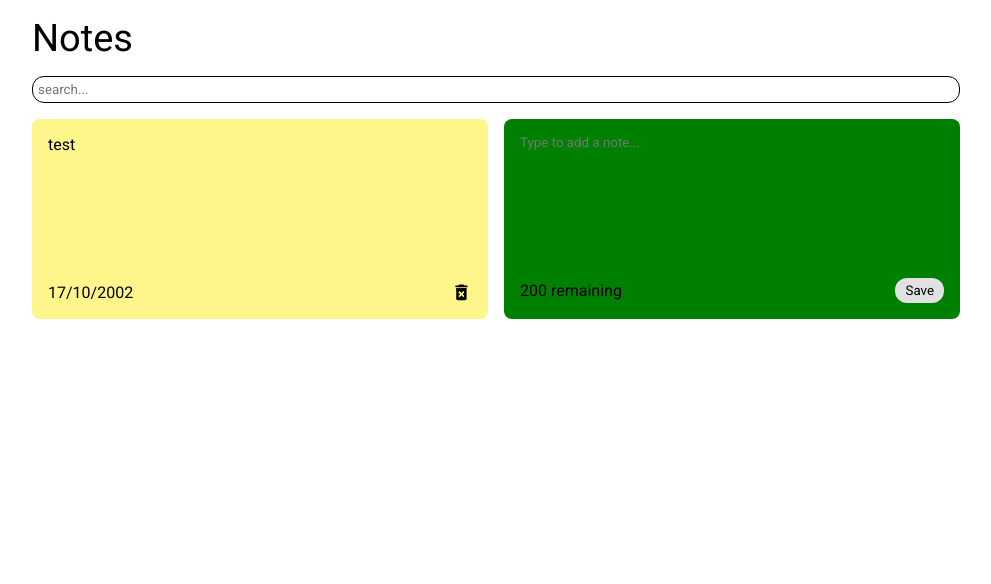
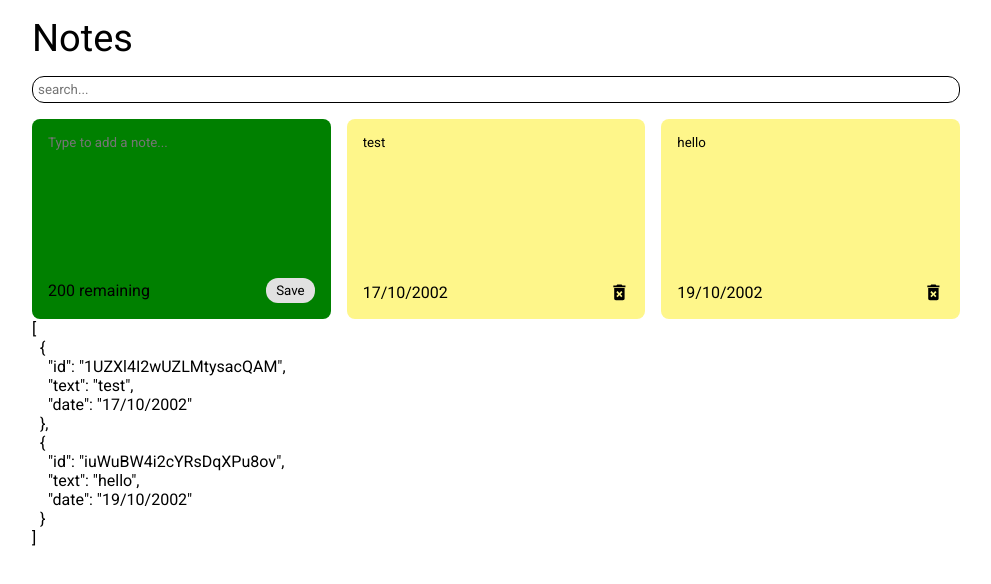
Before and after one commit to tahseenio/notes-react, a React (Create React App) app: page / in a window 1280 px wide. Shown: the top 584 px of the page, without its empty margins (144-1135 px from the left). Built offline with nearby package versions, Linux system fonts and the light colour scheme; the HTML template or start-up script is replaced by a standard one.

Commit message:
added editable notes

```diff
--- a/src/components/AddNote.tsx
+++ b/src/components/AddNote.tsx
@@ -4,15 +4,15 @@ interface Props {
   handleAddNote: Function;
 }
 
-export default function AddNote({ handleAddNote }: Props) {
-  const [noteText, setNoteText] = useState('');
+const AddNote = ({ handleAddNote }: Props) => {
+  const [noteText, setNoteText] = useState<string>('');
   const charLimit = 200;
 
-  const handleChange = (e: React.ChangeEvent<HTMLTextAreaElement>) => {
+  const handleChange = (e: React.ChangeEvent<HTMLTextAreaElement>): void => {
     setNoteText(e.target.value);
   };
 
-  const handleSaveClick = () => {
+  const handleSaveClick = (): void => {
     if (noteText.trim().length > 0) {
       handleAddNote(noteText);
       setNoteText('');
@@ -38,4 +38,6 @@ export default function AddNote({ handleAddNote }: Props) {
       </div>
     </div>
   );
-}
+};
+
+export default AddNote;
--- a/src/components/Note.tsx
+++ b/src/components/Note.tsx
@@ -1,24 +1,36 @@
-import React from 'react';
-import { MdDeleteForever } from 'react-icons/md';
-
+import React, { useState } from 'react';
+import { MdDeleteForever, MdModeEdit, MdDone } from 'react-icons/md';
 interface Props {
   id: string;
   text: string;
   date: string;
   handleDeleteNote: Function;
+  handleEditNote: Function;
 }
 
-export default function Note({ id, text, date, handleDeleteNote }: Props) {
+export default function Note({
+  id,
+  text,
+  date,
+  handleDeleteNote,
+  handleEditNote,
+}: Props) {
   return (
     <div className='note'>
-      <span className='note__title'>{text}</span>
+      <input
+        className='note__input'
+        value={text}
+        onChange={(e) => handleEditNote(e, id)}
+      ></input>
       <div className='note__footer'>
-        {date}{' '}
-        <MdDeleteForever
-          className='deleteBtn'
-          size={'1.3em'}
-          onClick={() => handleDeleteNote(id)}
-        />
+        {date}
+        <div className='buttons--wrapper'>
+          <MdDeleteForever
+            className='deleteBtn'
+            size={'1.3em'}
+            onClick={() => handleDeleteNote(id)}
+          />
+        </div>
       </div>
     </div>
   );
--- a/src/components/NotesList.tsx
+++ b/src/components/NotesList.tsx
@@ -18,6 +18,11 @@ export default function NotesList() {
       text: 'test',
       date: '17/10/2002',
     },
+    {
+      id: nanoid(),
+      text: 'hello',
+      date: '19/10/2002',
+    },
   ]);
 
   const [searchText, setSearchText] = useState('');
@@ -31,7 +36,7 @@ export default function NotesList() {
     localStorage.setItem('react-notes-data', JSON.stringify(notes));
   }, [notes]);
 
-  const handleAddNote = (text: string) => {
+  const handleAddNote = (text: string): void => {
     const date = new Date();
     const newObject = [
       ...notes,
@@ -44,9 +49,23 @@ export default function NotesList() {
     setNotes(newObject);
   };
 
-  const handleDeleteNote = (id: string) => {
+  const handleDeleteNote = (id: string): void => {
     const newNote = notes.filter((elem) => elem.id !== id);
     setNotes(newNote);
+  };
+
+  const handleEditNote = (e: any, id: string): void => {
+    // console.log('ID IS:', id, 'Element to change to is:', e.target.value);
+
+    const changedNote = notes.map((elem) => {
+      if (elem.id === id) {
+        return {
+          ...elem,
+          text: e.target.value,
+        };
+      } else return elem;
+    });
+    setNotes(changedNote);
   };
 
   return (
@@ -54,6 +73,7 @@ export default function NotesList() {
       <Header />
       <Search setSearchText={setSearchText} />
       <section className='notes__list'>
+        <AddNote handleAddNote={handleAddNote} />
         {notes
           .filter((elem) => elem.text.toLowerCase().includes(searchText))
           .map((note) => (
@@ -62,11 +82,11 @@ export default function NotesList() {
               id={note.id}
               text={note.text}
               date={note.date}
-              {...{ handleDeleteNote }}
+              {...{ handleDeleteNote, handleEditNote }}
             />
           ))}
-        <AddNote handleAddNote={handleAddNote} />
       </section>
+      <pre>{JSON.stringify(notes, null, 2)}</pre>
     </main>
   );
 }
--- a/src/index.css
+++ b/src/index.css
@@ -35,6 +35,16 @@ Notes
   flex-direction: column;
   justify-content: space-between;
   white-space: pre-wrap;
+}
+
+.note__input {
+  background-color: transparent;
+  border: none;
+}
+
+.note__input:focus {
+  border: none;
+  outline: none;
 }
 
 .note__footer {
@@ -116,3 +126,14 @@ search
   font-size: 38px;
   margin-top: 16px;
 }
+
+.buttons--wrapper {
+  display: flex;
+  align-items: center;
+  gap: 8px;
+}
+
+.editBtn,
+.doneBtn {
+  cursor: pointer;
+}
```
